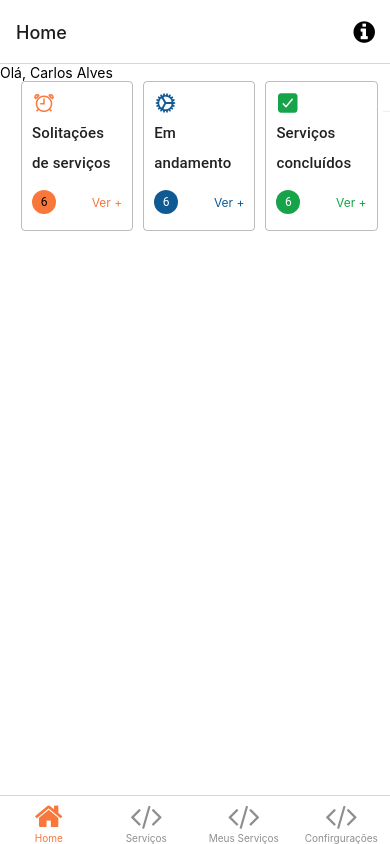
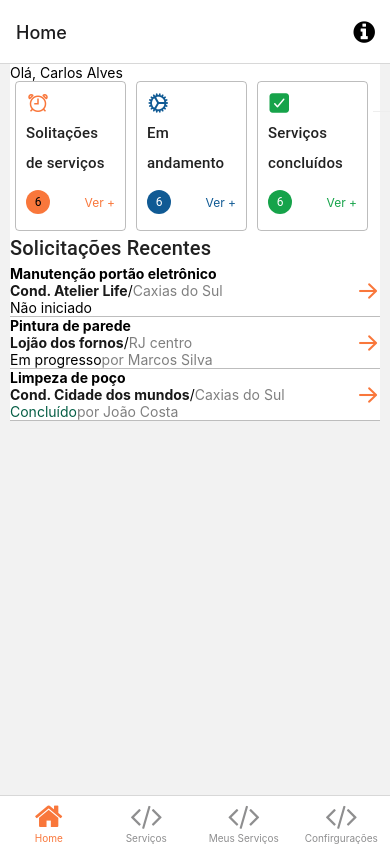
Before and after one commit to wagneraraujo/app_concreto, a React Native app: screen /TabOne in a window 390 px wide. Built offline with nearby package versions, Linux system fonts and the light colour scheme; what expo-linking, react-native-responsive-fontsize would draw is missing.

Commit message:
item servicos

```diff
--- /dev/null
+++ b/components/ItemListaServico/index.tsx
@@ -0,0 +1,116 @@
+import React from "react";
+import { Pressable, Text, View, StyleSheet } from "react-native";
+import { AntDesign } from "@expo/vector-icons";
+import { theme } from "../../theme/theme";
+import { RFValue } from "react-native-responsive-fontsize";
+
+interface ItemServicoProps {
+  titulo: string;
+  empresa: string;
+  bairro: string;
+  progresso: "Em progresso" | "Não iniciado" | "Concluído";
+  nomeColaborador?: string;
+}
+export const ItemServico = ({
+  titulo,
+  empresa,
+  bairro,
+  progresso,
+  nomeColaborador,
+}: ItemServicoProps) => {
+  return (
+    <>
+      <Pressable
+        style={styles.pressable}
+        onPress={() => console.log("servico")}
+      >
+        <View>
+          <View>
+            <Text style={styles.titleServico}>{titulo}</Text>
+          </View>
+
+          <View style={styles.subTitle}>
+            <Text style={styles.textEmpresa}>{empresa}</Text>
+            <Text>/</Text>
+            <Text style={styles.textBairro}>{bairro}</Text>
+          </View>
+          <View style={styles.viewProgresso}>
+            <Text
+              style={[
+                {
+                  color:
+                    progresso === "Não iniciado"
+                      ? theme.colors.notification
+                      : "",
+                },
+                {
+                  color:
+                    progresso === "Em progresso" ? theme.colors.accent : "",
+                },
+                {
+                  color:
+                    progresso === "Concluído" ? theme.colors.darkGreen : "",
+                },
+                styles.textProgress,
+              ]}
+            >
+              {progresso}
+            </Text>
+
+            {progresso === "Não iniciado" ? (
+              <Text style={styles.textBairro}></Text>
+            ) : (
+              <Text style={styles.textBairro}>por {nomeColaborador}</Text>
+            )}
+          </View>
+        </View>
+        <AntDesign name="arrowright" size={24} color={theme.colors.primary} />
+      </Pressable>
+      <View style={styles.separator} />
+    </>
+  );
+};
+
+const styles = StyleSheet.create({
+  pressable: {
+    flexDirection: "row",
+    justifyContent: "space-between",
+    alignItems: "center",
+    marginVertical: RFValue(10),
+  },
+  titleServico: {
+    fontSize: RFValue(20),
+    fontWeight: "bold",
+  },
+  subTitle: {
+    flexDirection: "row",
+    justifyContent: "flex-start",
+    alignItems: "center",
+  },
+  textEmpresa: {
+    color: "#191919",
+    fontWeight: "bold",
+    marginRight: RFValue(10),
+  },
+  textBairro: {
+    color: theme.colors.backdrop,
+    marginLeft: RFValue(10),
+  },
+  viewProgresso: {
+    flexDirection: "row",
+    justifyContent: "flex-start",
+    alignItems: "center",
+  },
+  textProgress: {
+    marginRight: RFValue(10),
+  },
+  nomeColaborador: {
+    marginLeft: RFValue(10),
+  },
+  separator: {
+    marginVertical: 0,
+    height: 1,
+    width: "100%",
+    backgroundColor: theme.colors.disabled,
+  },
+});
--- a/components/NomeUser/index.tsx
+++ b/components/NomeUser/index.tsx
@@ -16,7 +16,7 @@ const styles = StyleSheet.create({
     backgroundColor: "#fff",
     flexDirection: "row",
     paddingVertical: RFValue(8),
-    paddingLeft: RFValue(22),
+    paddingLeft: RFValue(10),
   },
 
   nome: {
--- a/screens/TabOneScreen.tsx
+++ b/screens/TabOneScreen.tsx
@@ -1,15 +1,20 @@
-import { StyleSheet } from "react-native";
+import React from "react";
+import { StyleSheet, ScrollView } from "react-native";
 import { NomeUsuario } from "../components/NomeUser";
 import { Text, View } from "../components/Themed";
 import { RootTabScreenProps } from "../types";
 import { ResumoCard } from "../components/ResumoCard";
 import { theme } from "../theme/theme";
+import { Title } from "react-native-paper";
+import { RFValue } from "react-native-responsive-fontsize";
+import { ItemServico } from "../components/ItemListaServico";
 
 export default function TabOneScreen({
   navigation,
 }: RootTabScreenProps<"TabOne">) {
   return (
     <>
+      <ScrollView style={styles.containerView}>
         <NomeUsuario nome="Carlos Alves" />
         <View style={styles.container}>
           <ResumoCard
@@ -43,17 +48,50 @@ export default function TabOneScreen({
             darkColor="rgba(255,255,255,0.1)"
           />
         </View>
+
+        <View style={styles.containerListaServicos}>
+          <Title>Solicitações Recentes</Title>
+
+          <ItemServico
+            titulo="Manutenção portão eletrônico"
+            empresa="Cond. Atelier Life"
+            bairro="Caxias do Sul"
+            progresso="Não iniciado"
+            nomeColaborador=""
+            key={1}
+          />
+
+          <ItemServico
+            titulo="Pintura de parede"
+            empresa="Lojão dos fornos"
+            bairro="RJ centro"
+            progresso="Em progresso"
+            nomeColaborador="Marcos Silva"
+            key={2}
+          />
+
+          <ItemServico
+            titulo="Limpeza de poço"
+            empresa="Cond. Cidade dos mundos"
+            bairro="Caxias do Sul"
+            progresso="Concluído"
+            nomeColaborador="João Costa"
+            key={3}
+          />
+        </View>
+      </ScrollView>
     </>
   );
 }
 
 const styles = StyleSheet.create({
+  containerView: {
+    paddingHorizontal: 10,
+  },
   container: {
-    flex: 1,
     alignItems: "flex-start",
     flexDirection: "row",
     justifyContent: "space-between",
-    paddingLeft: 16,
   },
   title: {
     fontSize: 20,
@@ -64,4 +102,8 @@ const styles = StyleSheet.create({
     height: 1,
     width: "80%",
   },
+  containerListaServicos: {
+    backgroundColor: "#fff",
+    marginTop: RFValue(16),
+  },
 });
--- a/theme/theme.ts
+++ b/theme/theme.ts
@@ -10,8 +10,6 @@ export const theme = {
         green:'#16a34a',
         darkGreen:"#065f46",
         blue:"#2563eb",
-
-
-
+        gray:"#525252"
     },
 };
```
Lines whose indentation alone changed are shown as unchanged.
